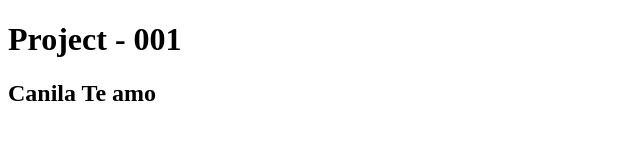
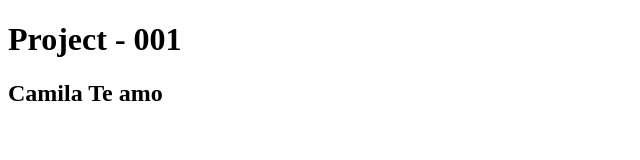
Before and after one commit to esteban18plus/project-001, a plain HTML site: page index.html in a window 1280 px wide. Shown: the full height of the page, 0-640 px from the left. Drawn offline with Linux system fonts and the light colour scheme.

Commit message:
Update subtitulo
se actualiza la ortografia

```diff
--- a/index.html
+++ b/index.html
@@ -8,6 +8,6 @@
 </head>
 <body>
   <h1>Project - 001</h1>
-   <h2>Canila Te amo </h2>
+   <h2>Camila Te amo </h2>
 </body>
 </html>
```
